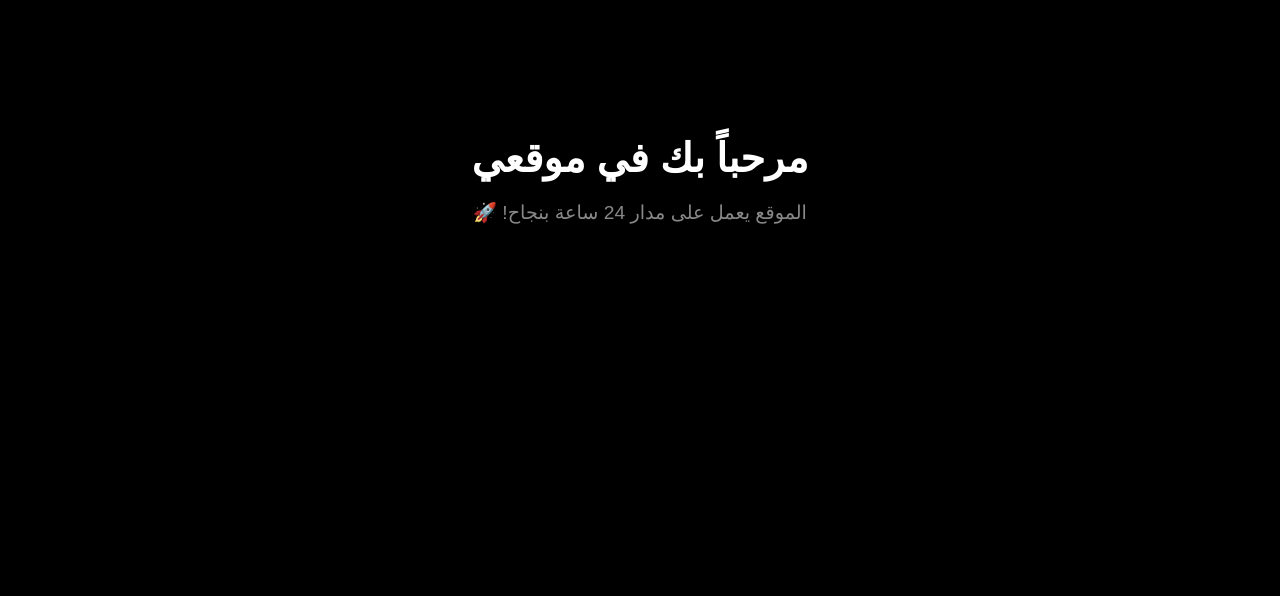
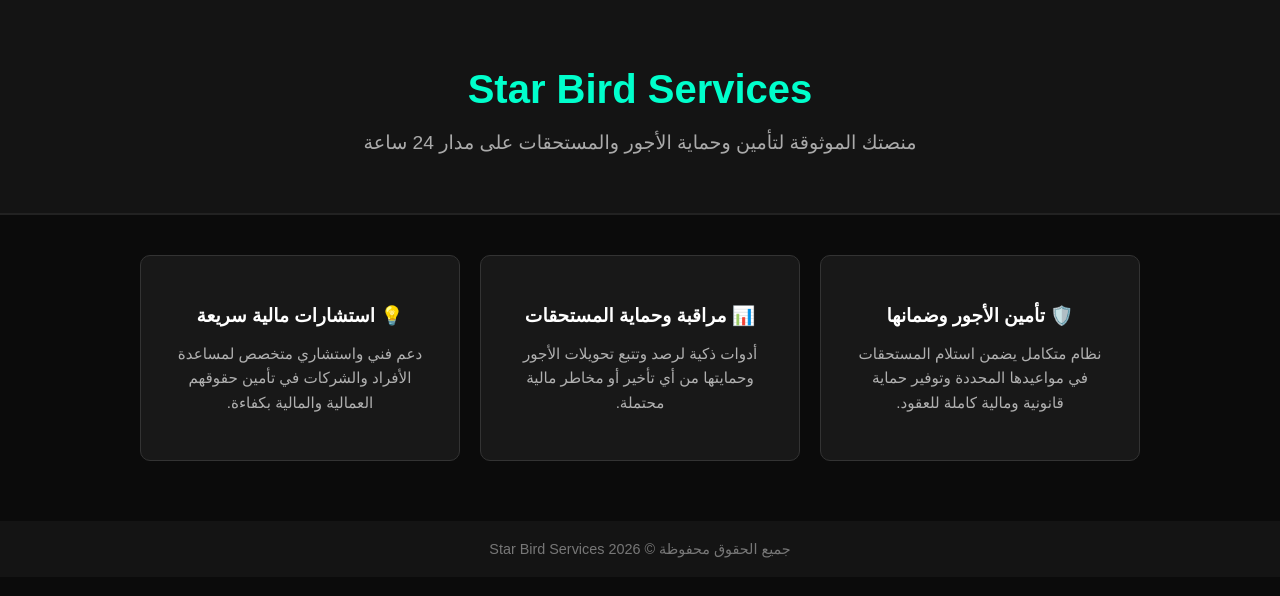
Before and after one commit to gjghhkxs9-creator/star-bird-services, a plain HTML site: page index.html in a window 1280 px wide. Drawn offline with Linux system fonts and the light colour scheme.

Commit message:
Update index.html

```diff
--- a/index.html
+++ b/index.html
@@ -2,27 +2,93 @@
 <html lang="ar" dir="rtl">
 <head>
     <meta charset="UTF-8">
-    <title>Star Bird Services</title>
+    <meta name="viewport" content="width=device-width, initial-scale=1.0">
+    <title>Star Bird - خدمات تأمين وحماية الأجور</title>
     <style>
         body {
-            background-color: #000000;
+            background-color: #0b0b0b;
             color: #ffffff;
             font-family: Arial, sans-serif;
+            margin: 0;
+            padding: 0;
             text-align: center;
-            padding-top: 100px;
+        }
+        header {
+            background-color: #141414;
+            padding: 40px 20px;
+            border-bottom: 2px solid #222;
         }
         h1 {
+            color: #00ffcc;
             font-size: 2.5rem;
-            margin-bottom: 20px;
+            margin-bottom: 10px;
         }
-        p {
+        p.subtitle {
+            color: #aaaaaa;
             font-size: 1.2rem;
-            color: #888888;
+        }
+        .container {
+            max-width: 1000px;
+            margin: 40px auto;
+            padding: 0 20px;
+            display: grid;
+            grid-template-columns: repeat(auto-fit, minmax(280px, 1fr));
+            gap: 20px;
+        }
+        .card {
+            background-color: #181818;
+            border: 1px solid #333;
+            border-radius: 10px;
+            padding: 30px;
+            transition: 0.3s;
+        }
+        .card:hover {
+            border-color: #00ffcc;
+            transform: translateY(-5px);
+        }
+        .card h3 {
+            color: #ffffff;
+            margin-bottom: 15px;
+        }
+        .card p {
+            color: #b0b0b0;
+            font-size: 0.95rem;
+            line-height: 1.6;
+        }
+        footer {
+            margin-top: 60px;
+            padding: 20px;
+            background-color: #141414;
+            color: #777;
+            font-size: 0.9rem;
         }
     </style>
 </head>
 <body>
-    <h1>مرحباً بك في موقعي</h1>
-    <p>الموقع يعمل على مدار 24 ساعة بنجاح! 🚀</p>
+
+    <header>
+        <h1>Star Bird Services</h1>
+        <p class="subtitle">منصتك الموثوقة لتأمين وحماية الأجور والمستحقات على مدار 24 ساعة</p>
+    </header>
+
+    <div class="container">
+        <div class="card">
+            <h3>🛡️ تأمين الأجور وضمانها</h3>
+            <p>نظام متكامل يضمن استلام المستحقات في مواعيدها المحددة وتوفير حماية قانونية ومالية كاملة للعقود.</p>
+        </div>
+        <div class="card">
+            <h3>📊 مراقبة وحماية المستحقات</h3>
+            <p>أدوات ذكية لرصد وتتبع تحويلات الأجور وحمايتها من أي تأخير أو مخاطر مالية محتملة.</p>
+        </div>
+        <div class="card">
+            <h3>💡 استشارات مالية سريعة</h3>
+            <p>دعم فني واستشاري متخصص لمساعدة الأفراد والشركات في تأمين حقوقهم العمالية والمالية بكفاءة.</p>
+        </div>
+    </div>
+
+    <footer>
+        جميع الحقوق محفوظة © Star Bird Services 2026
+    </footer>
+
 </body>
 </html>
```
